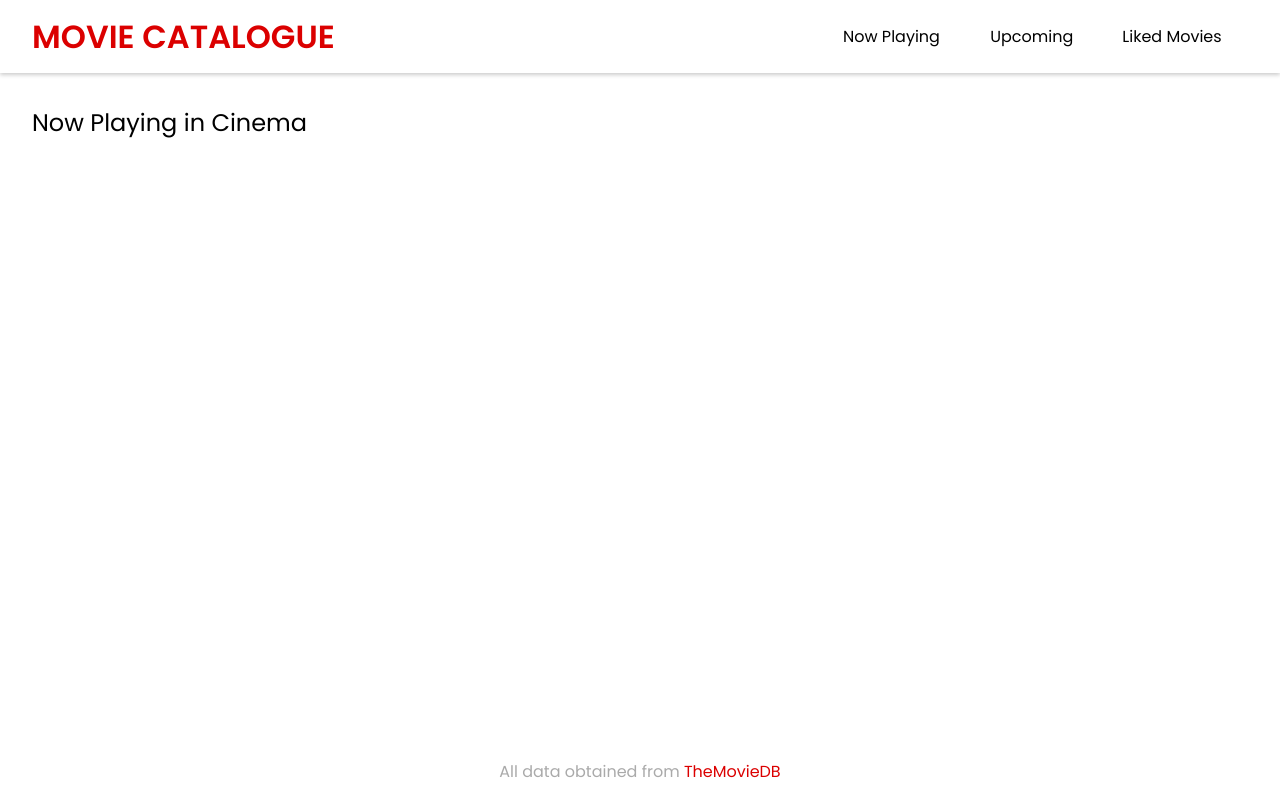
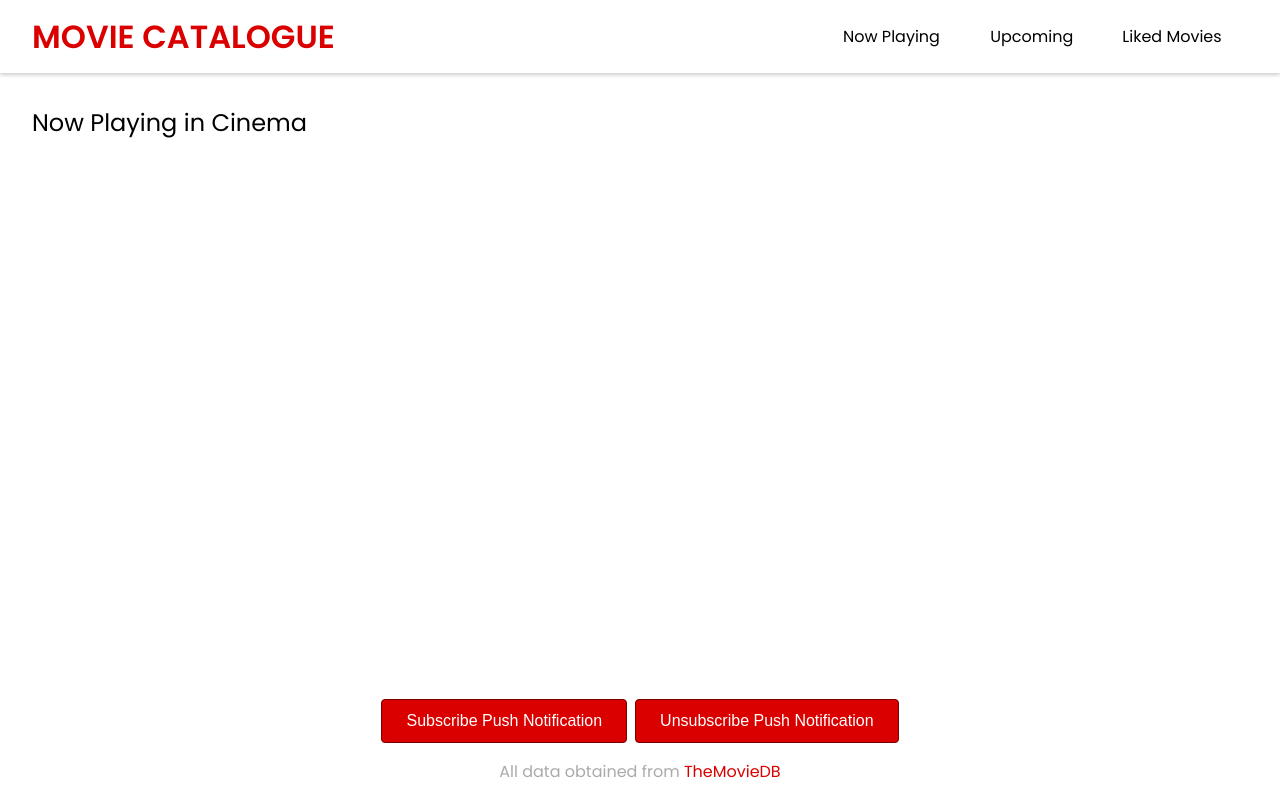
Before and after one commit to yogahd/Movie-Catalogue, a website built with webpack: page src/templates/index.html in a window 1280 px wide. Built offline with nearby package versions, Linux system fonts and the light colour scheme; no server answers.

Commit message:
Menambahkan 2 tombol Push Notification

```diff
--- a/src/styles/responsive.css
+++ b/src/styles/responsive.css
@@ -45,6 +45,10 @@
     grid-column-start: 1;
     grid-column-end: 3;
   }
+
+  footer #footerTools {
+    flex-direction: row;
+  }
 }
 
 @media screen and (min-width: 800px) {
--- a/src/styles/style.css
+++ b/src/styles/style.css
@@ -215,7 +215,16 @@ footer {
   padding: 16px;
 }
 
+footer #footerTools {
+  display: flex;
+  flex-direction: column;
+  justify-content: center;
+  gap: 8px;
+}
+
 footer p {
+  margin-top: 16px;
+
   text-align: center;
   color: #aaaaaa;
 }
@@ -224,3 +233,32 @@ footer p a {
   color: #db0000;
   text-decoration: none;
 }
+
+/*
+  Button
+*/
+
+.btn {
+  display: inline-block;
+  padding: 12px 24px;
+  background-color: #db0000;
+  border: 1px solid #770000;
+  border-radius: 4px;
+
+  font-weight: 500;
+  font-size: 16px;
+  color: #ffffff;
+
+  cursor: pointer;
+  transition: 0.15s ease-in-out;
+}
+
+.btn:hover {
+  background-color: #db0000bb;
+}
+.btn:active {
+  background-color: #db0000dd;
+}
+.btn:focus-visible {
+  outline: 3px solid #db000055;
+}
--- a/src/templates/index.html
+++ b/src/templates/index.html
@@ -36,6 +36,14 @@
     </header>
     <main id="mainContent"></main>
     <footer>
+      <div id="footerTools">
+        <button id="subscribePushNotification" class="btn">
+          Subscribe Push Notification
+        </button>
+        <button id="unsubscribePushNotification" class="btn">
+          Unsubscribe Push Notification
+        </button>
+      </div>
       <p>
         All data obtained from
         <a href="https://themoviedb.org" target="_blank" rel="noreferrer"
```
Also changed, not shown: dist/app.bundle.js, dist/index.html, dist/sw.bundle.js, 1 other file.
